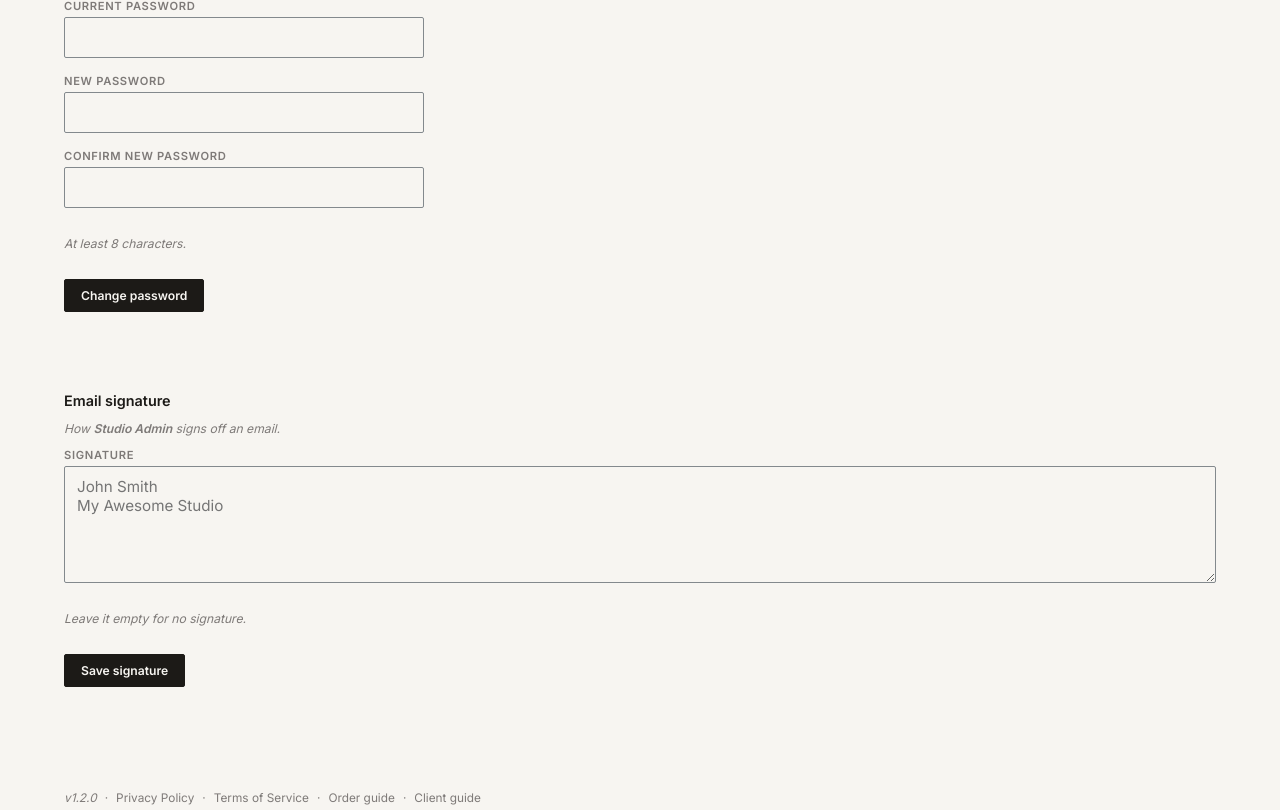
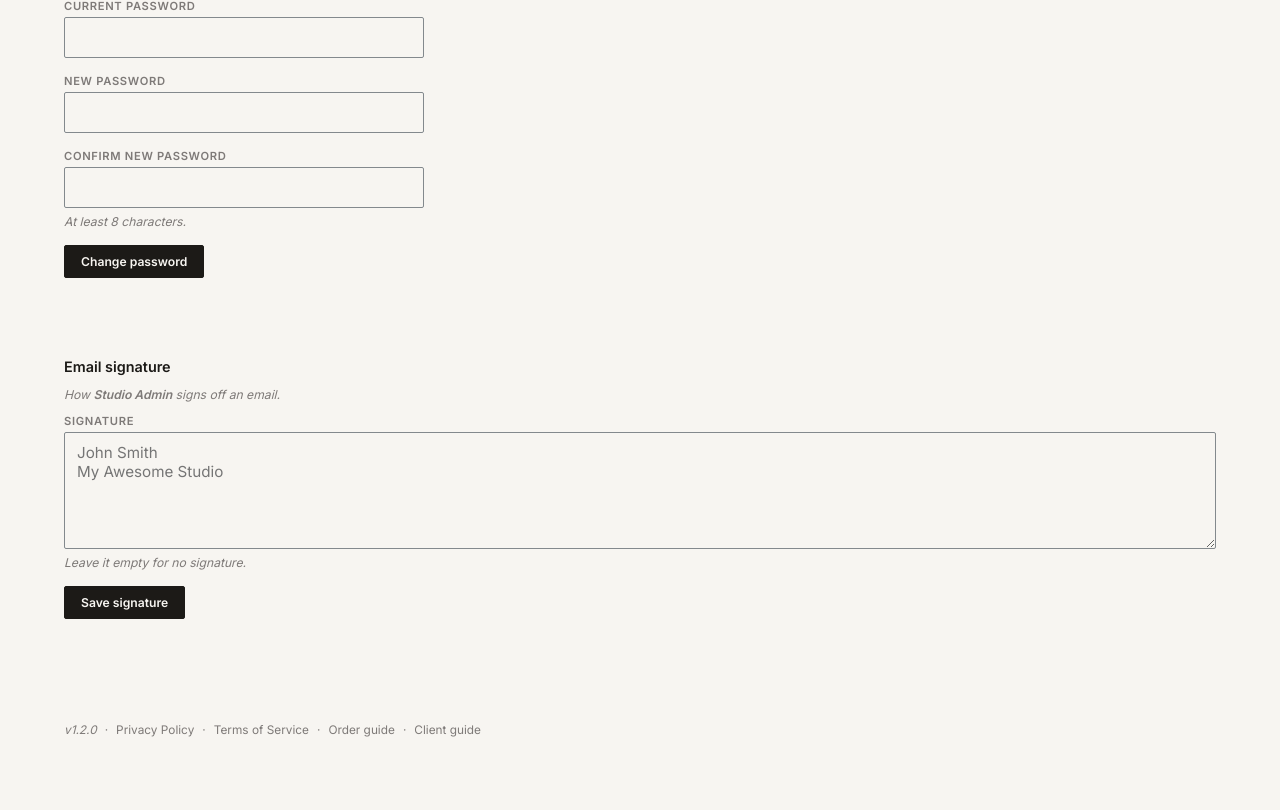
Before and after one commit to arnaud1050/leather_orders, a Flask app: page /settings/account in a window 1280 px wide. Shown: the part 396-1206 px from the top of the page. After the commit the page ends 1133 px from the top, so only its background shows below. Run offline with Flask 3, Linux system fonts and the light colour scheme; a user stored in the database is signed in; data comes from the database, SQL or seed files in the repository; data that the repository does not hold is empty; some libraries are stand-ins or nearby versions.

Commit message:
Style tweaks

```diff
--- a/admin/templates/admin_companies.html
+++ b/admin/templates/admin_companies.html
@@ -69,6 +69,7 @@
       <label>First user's email
         <input type="email" name="admin_email" autocomplete="off" required>
       </label>
+      <div class="detail-form__field">
         <label>Initial password
           <input type="password" name="admin_password" autocomplete="new-password"
                  minlength="{{ min_password_length }}" required>
@@ -77,6 +78,8 @@
           At least {{ min_password_length }} characters. You'll need to pass it on
           yourself — the app has no address of its own to send an invitation from.
         </p>
+      </div>
+      <div class="detail-form__field">
         <label class="checkbox-group__item">
           <input type="checkbox" name="exclude_from_usage" value="1" >
           Exclude from usage analytics
@@ -85,7 +88,7 @@
           For a demo or test company: its activity is left out of the Usage
           page. It's still recorded, so unticking this brings it back.
         </p>
-
+      </div>
       <div>
         <button type="submit" class="btn-primary">Create company</button>
       </div>
--- a/admin/templates/admin_company.html
+++ b/admin/templates/admin_company.html
@@ -29,6 +29,7 @@
         </select>
       </label>
       <input type="hidden" name="exclude_from_usage_shown" value="1">
+      <div class="detail-form__field">
         <label class="checkbox-group__item">
           <input type="checkbox" name="exclude_from_usage" value="1" {% if company.exclude_from_usage %}checked{% endif %}>
           Exclude from usage analytics
@@ -37,6 +38,7 @@
           For a demo or test company: its activity is left out of the Usage
           page. It's still recorded, so unticking this brings it back.
         </p>
+      </div>
       <div>
         <button type="submit" class="btn-primary">Save</button>
       </div>
--- a/admin/templates/admin_settings.html
+++ b/admin/templates/admin_settings.html
@@ -28,6 +28,7 @@
         <textarea name="message" rows="3"
                   placeholder="e.g. Brief downtime Sunday 2-4am Pacific for maintenance.">{{ settings.announcement or '' }}</textarea>
       </label>
+      <div class="detail-form__field">
         <label class="checkbox-group__item">
           <input type="checkbox" name="active" value="1" {% if settings.is_active %}checked{% endif %}>
           Show this banner now
@@ -36,6 +37,7 @@
           Saving with the message blank and the banner off just clears the
           draft — turning it on requires a message.
         </p>
+      </div>
       <div>
         <button type="submit" class="btn-primary">Save</button>
       </div>
--- a/static/assets/css/style.css
+++ b/static/assets/css/style.css
@@ -3818,3 +3818,17 @@ button.chip--event:hover .chip__title {
   color: var(--ink-soft);
   font-size: 0.78rem;
 }
+
+/* A field and the note that explains it, kept together inside a
+   .detail-form. The form's 16px gap separates fields from each other; on
+   its own a note after a field got that gap plus its own margin, and read
+   as belonging to nothing in particular. */
+.detail-form__field {
+  display: flex;
+  flex-direction: column;
+  gap: 6px;
+}
+
+.detail-form__field > .detail-note {
+  margin: 0;
+}
--- a/templates/settings.html
+++ b/templates/settings.html
@@ -65,11 +65,13 @@
         <input type="password" name="new_password" autocomplete="new-password"
                minlength="{{ min_password_length }}" required>
       </label>
+      <div class="detail-form__field">
         <label>Confirm new password
           <input type="password" name="confirm_password" autocomplete="new-password"
                  minlength="{{ min_password_length }}" required>
         </label>
         <p class="detail-note">At least {{ min_password_length }} characters.</p>
+      </div>
       <div>
         <button type="submit" class="btn-primary">Change password</button>
       </div>
@@ -84,10 +86,12 @@
     </p>
     <form method="post" action="{{ url_for('update_signature') }}" class="detail-form ai-form">
       {{ notice_field('signature') }}
+      <div class="detail-form__field">
         <label>Signature
           <textarea name="signature" rows="5" placeholder="John Smith&#10;My Awesome Studio">{{ current_user.signature or '' }}</textarea>
         </label>
         <p class="detail-note">Leave it empty for no signature.</p>
+      </div>
       <div>
         <button type="submit" class="btn-primary">Save signature</button>
       </div>
```
Lines whose indentation alone changed are shown as unchanged.
